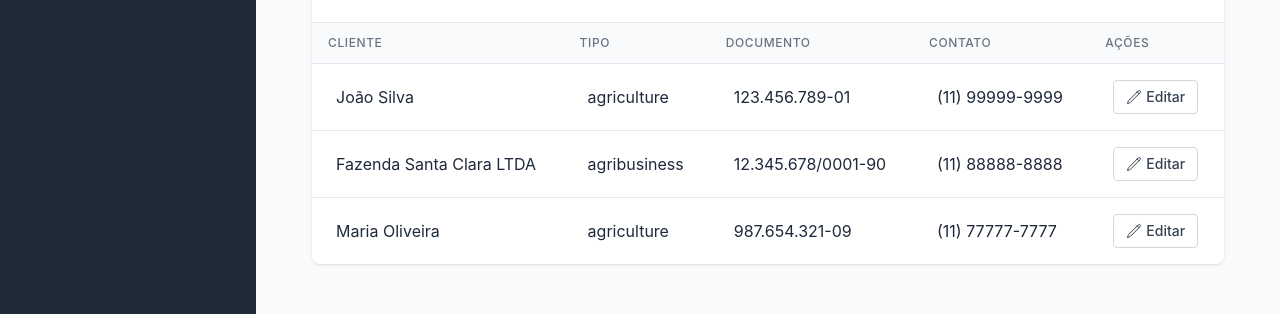
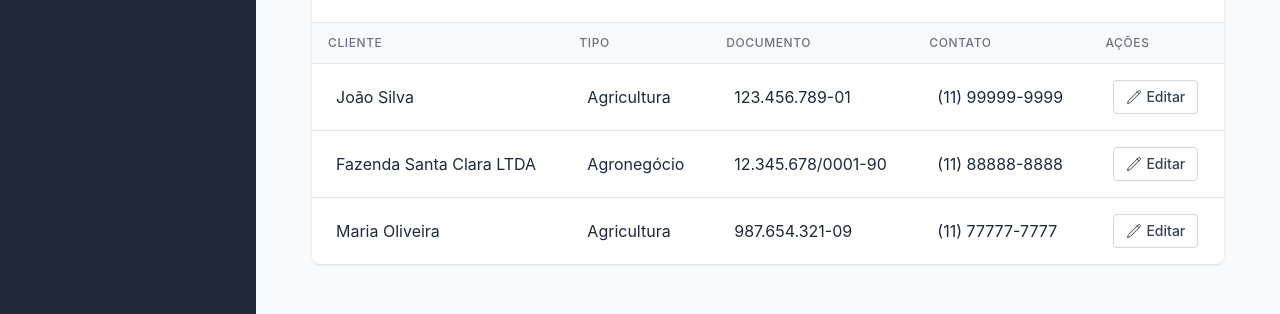
Before and after one commit to Jvctor/chatbot-tour, a React (Vite) app: page /clients in a window 1280 px wide. Shown: the part 298-612 px from the top of the page. Built offline with nearby package versions, Linux system fonts and the light colour scheme.

Commit message:
feat: mapeando types

```diff
--- a/src/pages/clients/Clients.tsx
+++ b/src/pages/clients/Clients.tsx
@@ -65,7 +65,11 @@ const Clients: React.FC = () => {
           title="Lista de Clientes"
           columns={[
             { key: 'name', label: 'Cliente' },
-            { key: 'type', label: 'Tipo' },
+            {
+              key: 'type',
+              label: 'Tipo',
+              render: (_, row) => row.type === 'agriculture' ? 'Agricultura' : 'Agronegócio'
+            },
             { key: 'document', label: 'Documento' },
             { key: 'phone', label: 'Contato' },
             {
```
